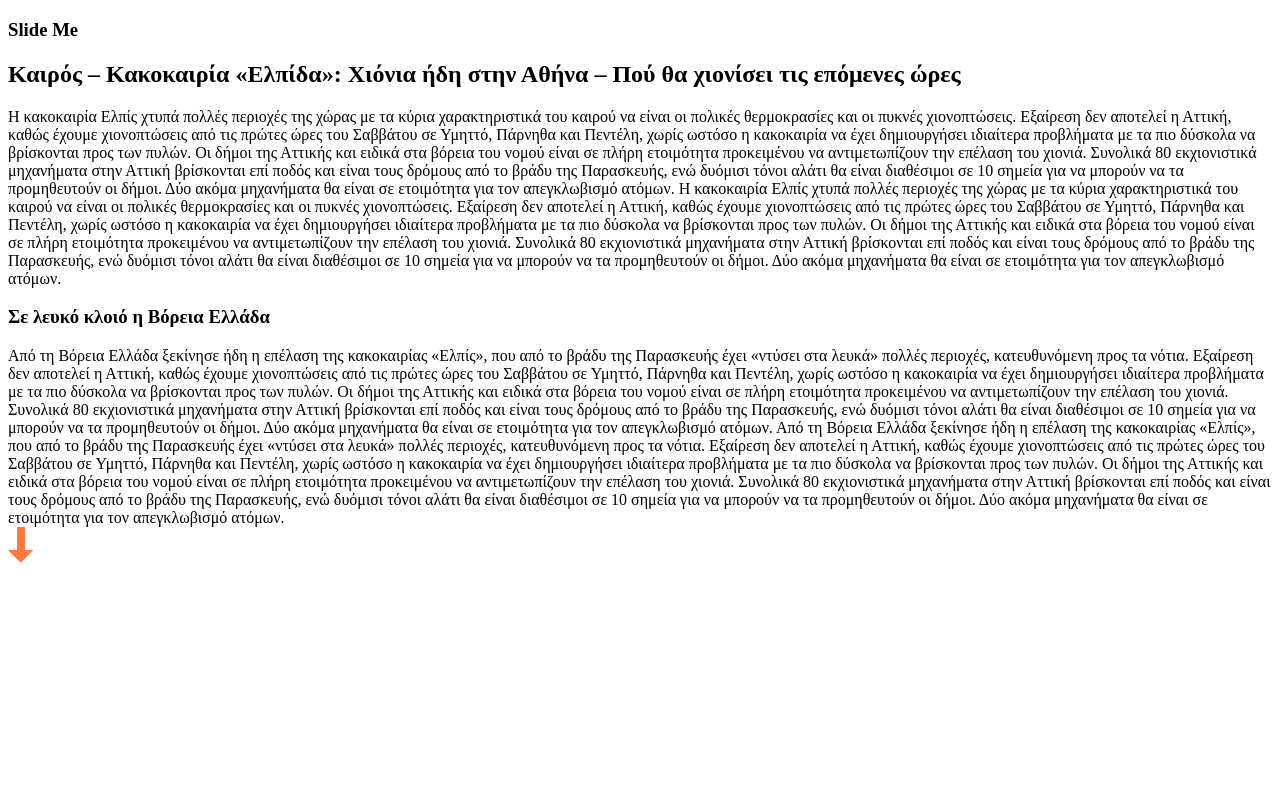
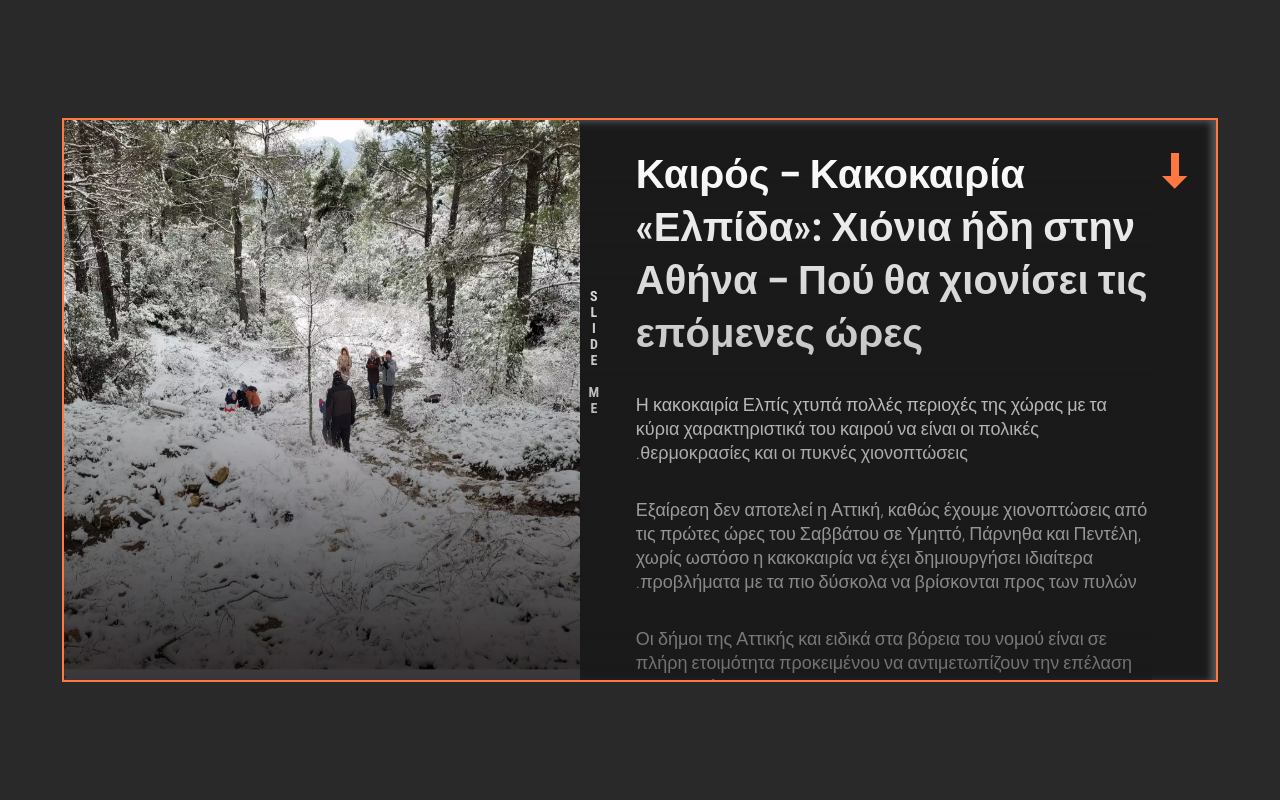
Before and after one commit to igurisandhu/imta.github.io, a plain HTML site: page index.html in a window 1280 px wide. Drawn offline with Linux system fonts and the light colour scheme.

Commit message:
sfari fix

```diff
--- a/index.html
+++ b/index.html
@@ -231,7 +231,7 @@
         function loadCSS() {
             var link = document.createElement("link");
             link.href = '/imta.github.io/style.css';
-            link.id = file;
+            link.id = '/imta.github.io/style';
             link.type = "text/css";
             link.rel = "stylesheet";
             document.getElementsByTagName("head")[0].appendChild(link);
```
